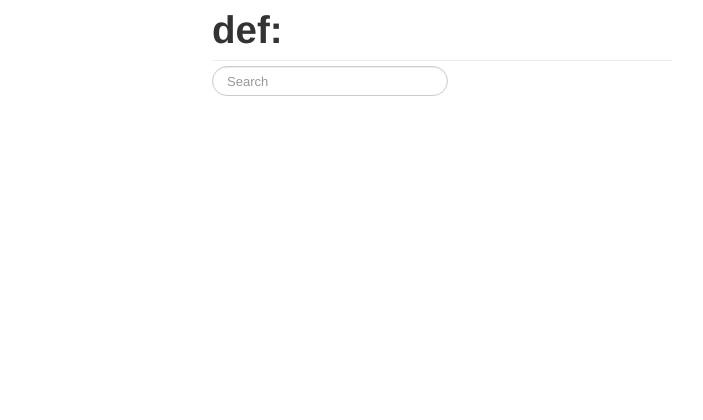
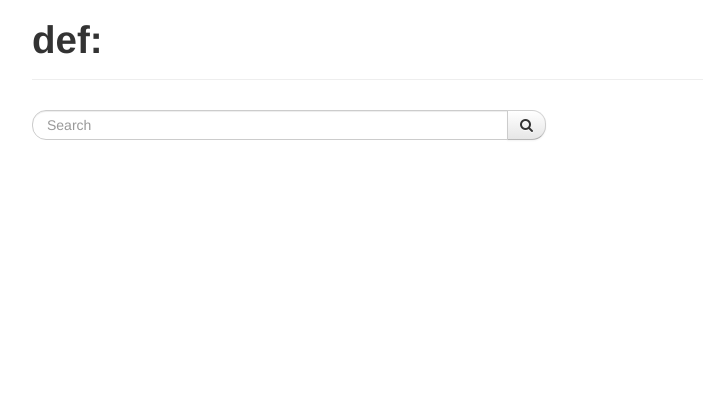
Before and after one commit to est/rhcloud, a Bottle app: page / in a window 1280 px wide. Shown: the top 420 px of the page, without its empty margins (138-841 px from the left). Run offline with Bottle, Linux system fonts and the light colour scheme.

Commit message:
search form and icon

```diff
--- a/data/notes.txt
+++ b/data/notes.txt
@@ -11,3 +11,5 @@ http://www.w3resource.com/twitter-bootstrap/tutorial.php
 http://fortawesome.github.com/Font-Awesome/#
 
 http://instacode.linology.info/
+
+http://twitter.github.com/bootstrap/examples/sticky-footer.html
--- a/wsgi/static/css/style.css
+++ b/wsgi/static/css/style.css
@@ -40,6 +40,14 @@ background-color: #f5f5f5;
 
 .container .credit {
 margin: 20px 0;
-width: auto;
 max-width: 680px;
 }
+
+.input-append .search-query {
+    border-top-left-radius: 14px;
+    border-bottom-left-radius: 14px;
+}
+.input-append button:last-child{
+    border-top-right-radius: 14px;
+    border-bottom-right-radius: 14px;
+}
--- a/wsgi/templates/index.html
+++ b/wsgi/templates/index.html
@@ -3,15 +3,21 @@
   <head>
     <title>def: Find the definition for any lookup! - def.est.im</title>
     <link href="/static/css/bootstrap.min.css" rel="stylesheet" media="screen">
+    <link href="/static/css/font-awesome.min.css" rel="stylesheet">
     <link href="/static/css/style.css" rel="stylesheet" media="screen">
+    <!--[if IE 7]>
+    <link href="/static/css/font-awesome-ie7.min.css" rel="stylesheet">
+    <![endif]-->
+
   </head>
   <body>
     <div id="wrap">
       <div class="row container">
-        <div id="page_title" class="span6 offset2"><h1>def:</h1></div>
-        <form class="navbar-search pull-left">
-          <div class="span6 offset2">
-            <input type="text" class="search-query" placeholder="Search" size="50">
+        <div id="page_title" class="page-header"><h1>def:</h1></div>
+        <form class="form-search ">
+          <div class="input-append">
+            <input type="text" class="search-query span6" placeholder="Search" />
+            <button class="btn" type="button"><span class="icon-search"></span></button>
           </div>
         </form>
       </div>
```
Also changed, not shown: wsgi/static/font/FontAwesome.otf (added), wsgi/static/font/fontawesome-webfont.ttf (added), wsgi/static/font/fontawesome-webfont.woff (added), 2 other files.
